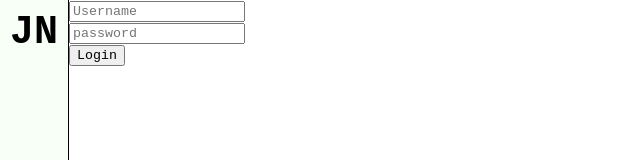
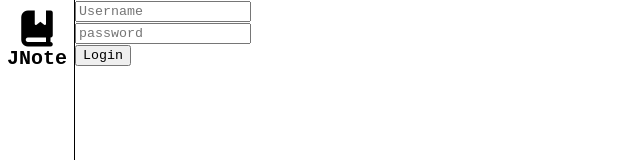
Before and after one commit to nassermohamedit/jnote-ui, an Angular app: page /login in a window 1280 px wide. Shown: the top 160 px of the page, without its empty margins (0-640 px from the left). Built offline with nearby package versions, Linux system fonts and the light colour scheme.

Commit message:
Add a simple but good looking logo

```diff
--- a/src/app/components/navbar/navbar.component.css
+++ b/src/app/components/navbar/navbar.component.css
@@ -3,21 +3,35 @@
 }
 
 .nav {
-    top: 0;
-    left: 0;
     height: 100%;
-    margin: 0;
-    padding: 10px;
+    padding: 20px 0px;
+    display: flex;
+    flex-direction: column;
+    justify-content: space-between;
     border-right: var(--solid-border);
-    background-color: rgb(247, 255, 247);
+}
+
+.nav a {
+    text-decoration: none;
 }
 
 .logo {
-    text-decoration: none;
     margin: 0;
     font-weight: bold;
-    font-size: 40px;
     color: var(--logo-color);
+    display: flex;
+    flex-direction: column;
+    justify-content: center;
+    align-items: center;
 }
-nav ul li a:hover {
+
+.logo .icon {
+    padding: 0;
 }
+
+.logo h1 {
+    margin: 12px;
+    margin: 7px;
+    text-decoration: none;
+    font-size: 20px;
+}
--- a/src/app/components/navbar/navbar.component.html
+++ b/src/app/components/navbar/navbar.component.html
@@ -1,3 +1,10 @@
 <div class="nav">
-    <a routerLink="/" class="logo">JN</a>
+    <a routerLink="/">
+        <div class="logo">
+            <div class="icon">
+                <i class="fa-solid fa-book-bookmark fa-2xl" style="color: #000000;"></i>
+            </div>
+            <h1>JNote</h1>
+        </div>
+    </a>
 </div>
```
